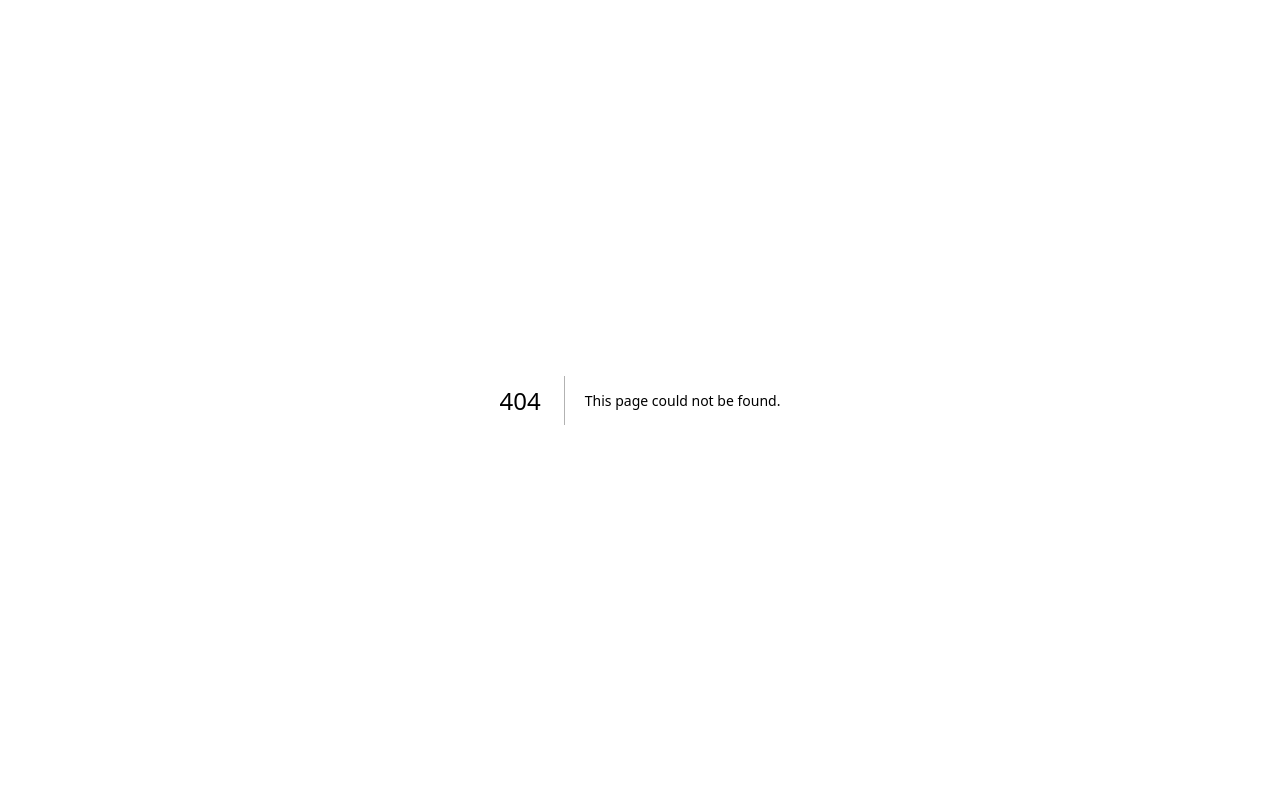
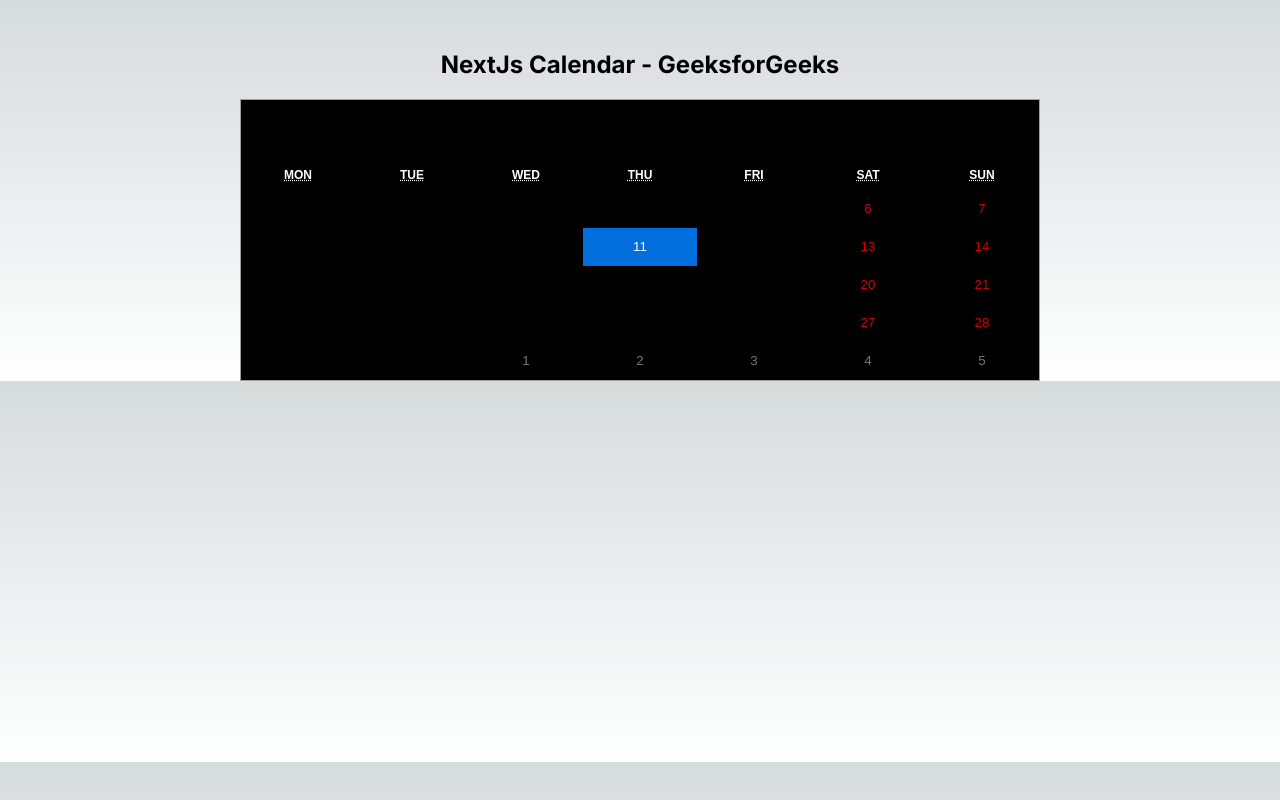
Before and after one commit to vedang1010/COEP-Tech-Hackathon, a Next.js app: page /calender in a window 1280 px wide. Before the commit this address had no page. Built offline with nearby package versions, Linux system fonts and the light colour scheme.

Commit message:
callender

```diff
--- a/package.json
+++ b/package.json
@@ -12,6 +12,7 @@
     "firebase": "^10.11.0",
     "next": "14.1.4",
     "react": "^18",
+    "react-calendar": "^4.8.0",
     "react-dom": "^18",
     "react-router-dom": "^6.22.3",
     "styled-components": "^6.1.8"
--- /dev/null
+++ b/src/app/calender/page.js
@@ -0,0 +1,67 @@
+"use client"
+import React, { useState } from 'react';
+import styled from 'styled-components';
+import Calendar from 'react-calendar';
+import 'react-calendar/dist/Calendar.css';
+
+const CalendarContainer = styled.div`
+  display: flex;
+  flex-direction: column;
+  align-items: center;
+  margin-top: 50px;
+`;
+
+const CalendarTitle = styled.h1`
+  font-size: 24px;
+  margin-bottom: 20px;
+`;
+
+const StyledCalendar = styled(Calendar)`
+  width: 800px;
+  color: white;
+  background-color: black;
+`;
+
+const ListContainer = styled.div`
+  margin-top: 20px;
+`;
+
+const ListItem = styled.div`
+  margin-bottom: 10px;
+`;
+
+const CalendarGfg = () => {
+  const [value, onChange] = useState(new Date());
+  const [selectedDate, setSelectedDate] = useState(null);
+  const [listData, setListData] = useState([]);
+
+  // Dummy data for demonstration
+  const dataForDate = {
+    '2024-04-12': ['Event 1', 'Event 2', 'Event 3'],
+    '2024-04-13': ['Event 4', 'Event 5'],
+    // Add more data as needed
+  };
+
+  const handleDateClick = (date) => {
+    const formattedDate = date.toISOString().split('T')[0];
+    setSelectedDate(formattedDate);
+    setListData(dataForDate[formattedDate] || []);
+  };
+
+  return (
+    <CalendarContainer>
+      <CalendarTitle>NextJs Calendar - GeeksforGeeks</CalendarTitle>
+      <StyledCalendar onChange={onChange} value={value} onClickDay={handleDateClick} />
+      {selectedDate && (
+        <ListContainer>
+          <h2>Events for {selectedDate}</h2>
+          {listData.map((item, index) => (
+            <ListItem key={index}>{item}</ListItem>
+          ))}
+        </ListContainer>
+      )}
+    </CalendarContainer>
+  );
+};
+
+export default CalendarGfg;
```
Also changed, not shown: 1 other file (tests, documents, lock files or other folders).
